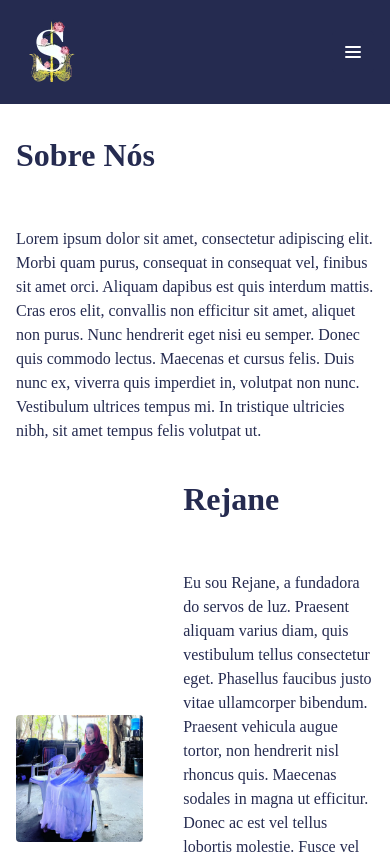
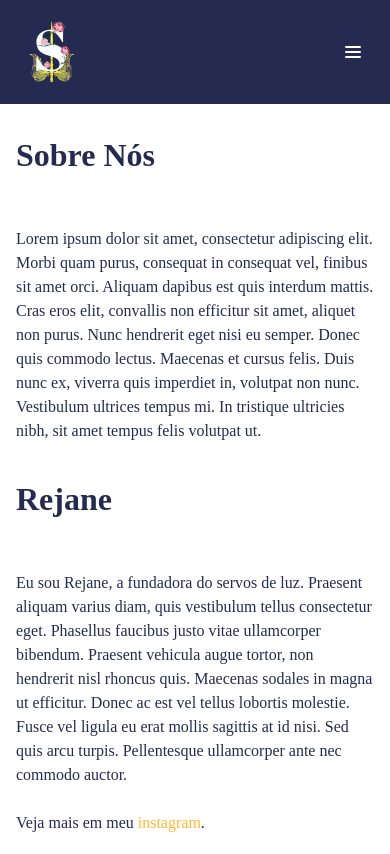
Before and after one commit to Servos-de-Luz/Servos-de-Luz, a SvelteKit app: page /about in a window 390 px wide. Shown: the top 854 px of the page. Built offline with nearby package versions, Linux system fonts and the light colour scheme; a web font is replaced by a local one.

Commit message:
Added roda image and changed about in sm screen

```diff
--- a/src/routes/+page.svelte
+++ b/src/routes/+page.svelte
@@ -5,6 +5,7 @@
 	import youtube from '$lib/assets/icons/youtube.svg';
 	import telegram from '$lib/assets/icons/telegram.svg';
 	import chakra from '$lib/assets/chakra.webp';
+	import roda from '$lib/assets/roda.webp';
 	import { browser } from '$app/environment';
 </script>
 
@@ -57,7 +58,7 @@
 		<h2>Nossos Serviços</h2>
 		<div class="services-container">
 			<div>
-				<img class="service-img" src="https://source.unsplash.com/random/500x500/?a" alt="" />
+				<img class="service-img" src={roda} alt="" />
 				<div class="service-description">
 					<h3>Roda de Cura</h3>
 					<p>
--- a/src/routes/about/+page.svelte
+++ b/src/routes/about/+page.svelte
@@ -7,21 +7,39 @@
 	<div class="container">
 		<h1>Sobre Nós</h1>
 		<p>
-			Lorem ipsum dolor sit amet, consectetur adipiscing elit. Morbi quam purus, consequat in consequat vel, finibus sit amet orci. Aliquam dapibus est quis interdum mattis. Cras eros elit, convallis non efficitur sit amet, aliquet non purus. Nunc hendrerit eget nisi eu semper. Donec quis commodo lectus. Maecenas et cursus felis. Duis nunc ex, viverra quis imperdiet in, volutpat non nunc. Vestibulum ultrices tempus mi. In tristique ultricies nibh, sit amet tempus felis volutpat ut.
+			Lorem ipsum dolor sit amet, consectetur adipiscing elit. Morbi quam purus, consequat in
+			consequat vel, finibus sit amet orci. Aliquam dapibus est quis interdum mattis. Cras eros
+			elit, convallis non efficitur sit amet, aliquet non purus. Nunc hendrerit eget nisi eu semper.
+			Donec quis commodo lectus. Maecenas et cursus felis. Duis nunc ex, viverra quis imperdiet in,
+			volutpat non nunc. Vestibulum ultrices tempus mi. In tristique ultricies nibh, sit amet tempus
+			felis volutpat ut.
 		</p>
 	</div>
 </section>
 <section class="founder">
 	<div class="container">
+		<div class="founder-text">
+			<h1>Rejane</h1>
+			<p>
+				Eu sou Rejane, a fundadora do servos de luz. Praesent aliquam varius diam, quis vestibulum
+				tellus consectetur eget. Phasellus faucibus justo vitae ullamcorper bibendum. Praesent
+				vehicula augue tortor, non hendrerit nisl rhoncus quis. Maecenas sodales in magna ut
+				efficitur. Donec ac est vel tellus lobortis molestie. Fusce vel ligula eu erat mollis
+				sagittis at id nisi. Sed quis arcu turpis. Pellentesque ullamcorper ante nec commodo auctor.
+			</p>
+			<p>
+				Veja mais em meu <a
+					href="https://www.instagram.com/rosas_sagradas/"
+					target="_blank"
+					rel="noopener noreferrer">instagram</a
+				>.
+			</p>
+		</div>
 		<img
 			class="founder-img"
 			src={rejane}
 			alt="Rejane sentada em uma cadeira no espaço da roda de cura"
 		/>
-		<div class="founder-text">
-			<h1>Rejane</h1>
-			<p>Eu sou Rejane, a fundadora do servos de luz. Praesent aliquam varius diam, quis vestibulum tellus consectetur eget. Phasellus faucibus justo vitae ullamcorper bibendum. Praesent vehicula augue tortor, non hendrerit nisl rhoncus quis. Maecenas sodales in magna ut efficitur. Donec ac est vel tellus lobortis molestie. Fusce vel ligula eu erat mollis sagittis at id nisi. Sed quis arcu turpis. Pellentesque ullamcorper ante nec commodo auctor. </p>
-		</div>
 	</div>
 </section>
 
@@ -35,7 +53,6 @@
 	.founder-text {
 		flex: 1.5 1 0;
 		display: block;
-		padding-bottom: 5em;
 	}
 
 	.founder-img {
@@ -43,4 +60,16 @@
 		border-radius: var(--border-radius);
 		width: 25%;
 	}
+
+	@media (max-width: 900px) {
+		.founder .container {
+			gap: 0;
+			flex-direction: column;
+		}
+
+		.founder-img {
+			border-radius: var(--border-radius);
+			width: 100%;
+		}
+	}
 </style>
```
Also changed, not shown: src/lib/assets/roda.webp (added).
